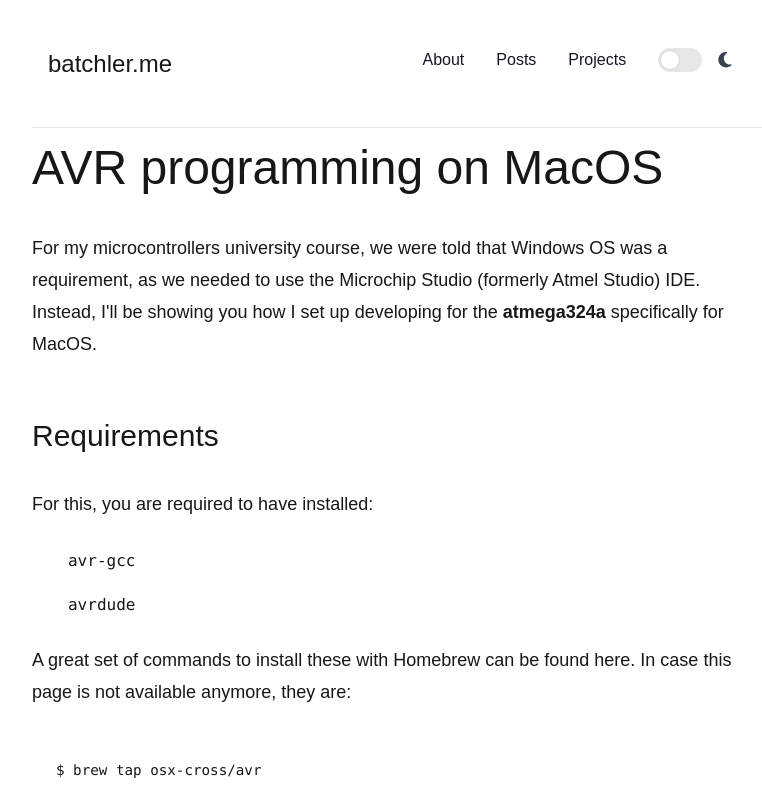
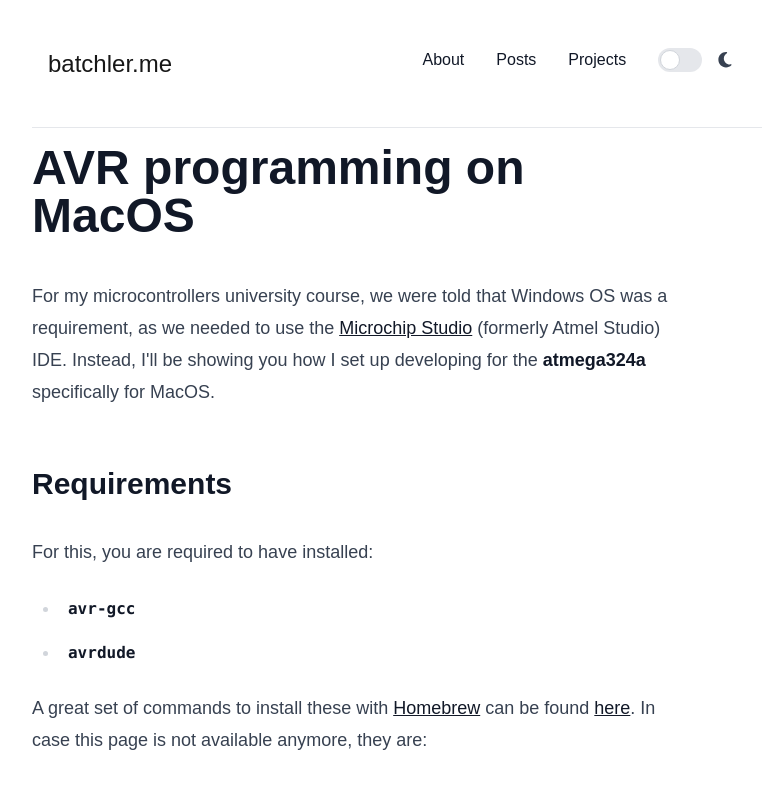
Before and after one commit to trithagoras/batchler.me, a Next.js app: page /posts/avr-programming-macos in a window 1280 px wide. Shown: the top 786 px of the page, without its empty margins (240-1002 px from the left). Built offline with nearby package versions, Linux system fonts and the light colour scheme.

Commit message:
add posts page; fix a bit of markdown render

```diff
--- a/src/app/posts/[id]/page.tsx
+++ b/src/app/posts/[id]/page.tsx
@@ -4,8 +4,8 @@ import { getPostContent } from "../framework/getPostContent";
 import ReactMarkdown from "react-markdown";
 
 interface PostPageProps {
-    params: { id: string };  // Dynamic Route Parameter
-  }
+  params: { id: string };
+}
 
 export async function generateStaticParams() {
   return metadata.map((post) => ({ id: post.id }));
@@ -26,18 +26,11 @@ const Post = async ({ params }: PostPageProps) => {
   }
 
   return (
-    <article className="prose-lg">
-        <h1>{post.title}</h1>
-        <ReactMarkdown>{content}</ReactMarkdown>
+    <article className="prose prose-lg dark:prose-invert">
+      <h1>{post.title}</h1>
+      <ReactMarkdown>{content}</ReactMarkdown>
     </article>
-);
-
-//   return (
-//     <div className="prose lg:prose-xl">
-//       <h1>{post.title}</h1>
-//       <div dangerouslySetInnerHTML={{ __html: content }} />
-//     </div>
-//   );
+  );
 };
 
 export default Post;
--- a/src/app/posts/page.tsx
+++ b/src/app/posts/page.tsx
@@ -0,0 +1,21 @@
+import Link from 'next/link';
+import metadata from './framework/metadata';
+import PostModel from './models/postModel';
+
+const PostEntry = ({ model }: { model: PostModel }) => (
+    <div className='p-4'>
+        <span>Mon Jul 24 2023</span>
+        <Link href={`/posts/${model.id}`}>
+            <h2 className='text-3xl text-blue-700 dark:text-blue-300'>{model.title}</h2>
+        </Link>
+    </div>
+
+)
+
+const Posts = () => (
+    <div>
+        {metadata.map(md => <PostEntry key={md.id} model={md} />)}
+    </div>
+)
+
+export default Posts;
```
